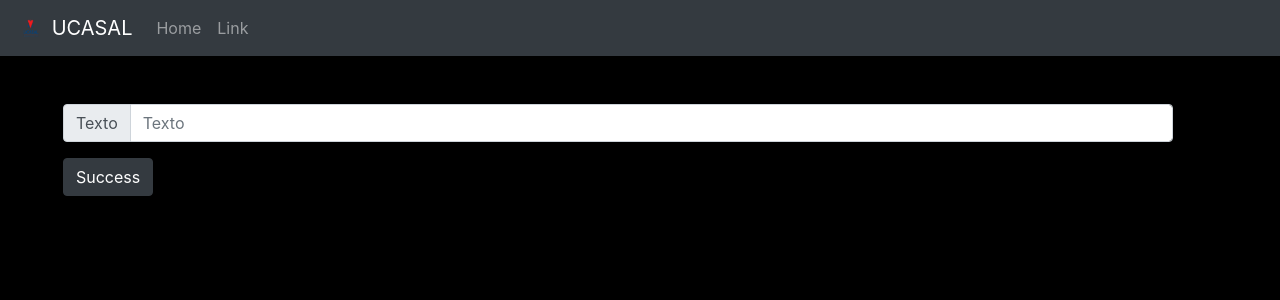
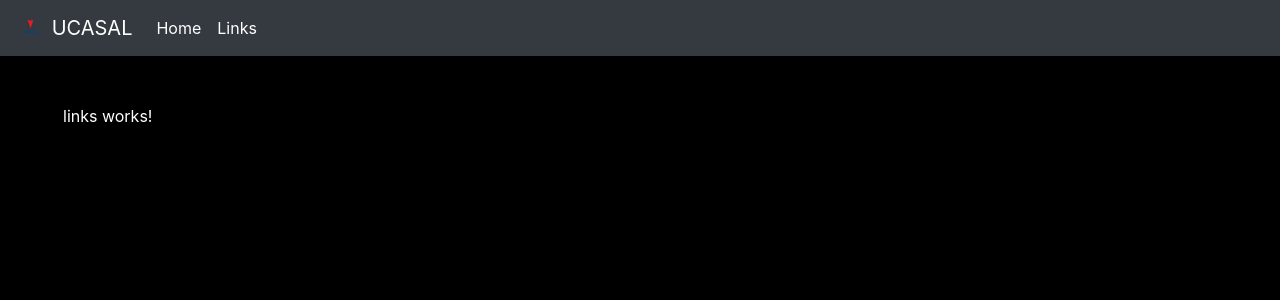
Before and after one commit to FacundoMatas/front-sa, an Angular app: page /#/links in a window 1280 px wide. Before the commit this address led to /#/home. Shown: the top 300 px of the page. Built offline with nearby package versions, Linux system fonts and the light colour scheme.

Commit message:
Navegacion

```diff
--- a/src/app/app.component.html
+++ b/src/app/app.component.html
@@ -1,4 +1,4 @@
 <app-navbar></app-navbar>
 <div class="container m-5">
-    <app-home></app-home>
+    <router-outlet></router-outlet>
 </div>
--- a/src/app/app.module.ts
+++ b/src/app/app.module.ts
@@ -1,6 +1,7 @@
 import { BrowserModule } from '@angular/platform-browser';
 import { NgModule } from '@angular/core';
 import { FormsModule } from '@angular/forms';
+import { RouterModule } from '@angular/router';
 
 import { HttpClientModule } from '@angular/common/http';
 
@@ -9,17 +10,20 @@ import { HomeComponent } from './components/home/home.component';
 import { ROUTES } from './app.routes';
 import { NavbarComponent } from './components/shared/navbar/navbar.component';
 import { LoadingComponent } from './components/shared/loading/loading.component';
+import { LinksComponent } from './components/links/links.component';
 
 @NgModule({
   declarations: [
     AppComponent,
     HomeComponent,
     NavbarComponent,
-    LoadingComponent
+    LoadingComponent,
+    LinksComponent
   ],
   imports: [
     BrowserModule,
     HttpClientModule,
+    RouterModule.forRoot( ROUTES, { useHash: true } ),
     FormsModule
   ],
   providers: [],
--- a/src/app/app.routes.ts
+++ b/src/app/app.routes.ts
@@ -1,9 +1,11 @@
 import { Routes } from '@angular/router';
 import { HomeComponent } from './components/home/home.component';
+import { LinksComponent } from './components/links/links.component';
 
 export const ROUTES: Routes = [
 
     { path: 'home', component: HomeComponent  },
+    { path: 'links', component: LinksComponent  },
     { path: '', pathMatch: 'full', redirectTo: 'home' },
     { path: '**', pathMatch: 'full', redirectTo: 'home' }
 
--- a/src/app/components/home/home.component.ts
+++ b/src/app/components/home/home.component.ts
@@ -24,6 +24,7 @@ export class HomeComponent  {
     this.loading = true;
     this.positiveResponse = false;
     this.negativeResponse = false;
+    this.sentiment = '';
     this.api.predictExample(this.example).toPromise().then( (data: any) => {
       if(data.results.results === 0){
         this.negativeResponse = true;
@@ -37,6 +38,8 @@ export class HomeComponent  {
     }).catch(
       (error: any) => {
         console.log(error);
+        this.sentiment = 'Error al obtener la respuesta';
+        this.negativeResponse = true;
         this.loading = false;
       }
     );
--- /dev/null
+++ b/src/app/components/links/links.component.html
@@ -0,0 +1 @@
+<p>links works!</p>
--- /dev/null
+++ b/src/app/components/links/links.component.ts
@@ -0,0 +1,15 @@
+import { Component, OnInit } from '@angular/core';
+
+@Component({
+  selector: 'app-links',
+  templateUrl: './links.component.html',
+  styles: []
+})
+export class LinksComponent implements OnInit {
+
+  constructor() { }
+
+  ngOnInit() {
+  }
+
+}
--- a/src/app/components/shared/navbar/navbar.component.html
+++ b/src/app/components/shared/navbar/navbar.component.html
@@ -9,11 +9,11 @@
 
     <div class="collapse navbar-collapse" id="navbarSupportedContent">
         <ul class="navbar-nav mr-auto">
-            <li class="nav-item">
-                <a class="nav-link" href="#">Home</a>
+            <li class="nav-item active" routerLinkActive="active">
+                <a class="nav-link" routerLink="home">Home</a>
             </li>
-            <li class="nav-item">
-                <a class="nav-link" href="#">Link</a>
+            <li class="nav-item" routerLinkActive="active">
+                <a class="nav-link" routerLink="links">Links</a>
             </li>
         </ul>
 
```
